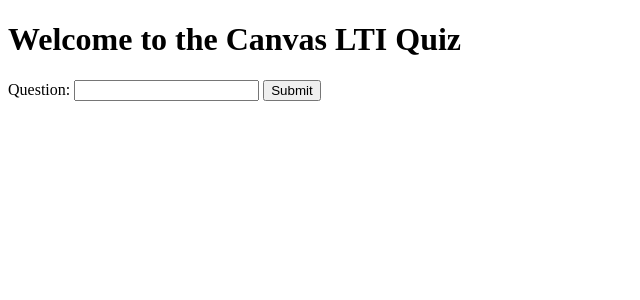
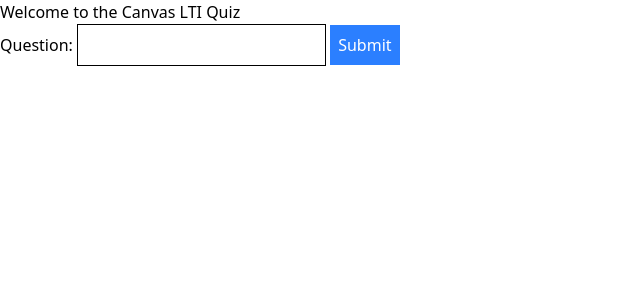
Before and after one commit to DIIZZYFPS/CanvasLTI-Quiz, a Flask app: page / in a window 1280 px wide. Shown: the top 300 px of the page, without its empty margins (0-640 px from the left). Run offline with Flask 3, Linux system fonts and the light colour scheme.

Commit message:
Add Tailwind CSS integration and update styles
Integrated Tailwind CSS by adding configuration to package.json, updating .gitignore for Node dependencies, and importing Tailwind in style.css. Added compiled output.css and updated index.html to use Tailwind classes for improved styling.

```diff
--- /dev/null
+++ b/app/static/css/output.css
@@ -0,0 +1,229 @@
+/*! tailwindcss v4.1.12 | MIT License | https://tailwindcss.com */
+@layer properties;
+@layer theme, base, components, utilities;
+@layer theme {
+  :root, :host {
+    --font-sans: ui-sans-serif, system-ui, sans-serif, "Apple Color Emoji",
+      "Segoe UI Emoji", "Segoe UI Symbol", "Noto Color Emoji";
+    --font-mono: ui-monospace, SFMono-Regular, Menlo, Monaco, Consolas, "Liberation Mono",
+      "Courier New", monospace;
+    --color-blue-500: oklch(62.3% 0.214 259.815);
+    --color-white: #fff;
+    --spacing: 0.25rem;
+    --default-font-family: var(--font-sans);
+    --default-mono-font-family: var(--font-mono);
+  }
+}
+@layer base {
+  *, ::after, ::before, ::backdrop, ::file-selector-button {
+    box-sizing: border-box;
+    margin: 0;
+    padding: 0;
+    border: 0 solid;
+  }
+  html, :host {
+    line-height: 1.5;
+    -webkit-text-size-adjust: 100%;
+    tab-size: 4;
+    font-family: var(--default-font-family, ui-sans-serif, system-ui, sans-serif, "Apple Color Emoji", "Segoe UI Emoji", "Segoe UI Symbol", "Noto Color Emoji");
+    font-feature-settings: var(--default-font-feature-settings, normal);
+    font-variation-settings: var(--default-font-variation-settings, normal);
+    -webkit-tap-highlight-color: transparent;
+  }
+  hr {
+    height: 0;
+    color: inherit;
+    border-top-width: 1px;
+  }
+  abbr:where([title]) {
+    -webkit-text-decoration: underline dotted;
+    text-decoration: underline dotted;
+  }
+  h1, h2, h3, h4, h5, h6 {
+    font-size: inherit;
+    font-weight: inherit;
+  }
+  a {
+    color: inherit;
+    -webkit-text-decoration: inherit;
+    text-decoration: inherit;
+  }
+  b, strong {
+    font-weight: bolder;
+  }
+  code, kbd, samp, pre {
+    font-family: var(--default-mono-font-family, ui-monospace, SFMono-Regular, Menlo, Monaco, Consolas, "Liberation Mono", "Courier New", monospace);
+    font-feature-settings: var(--default-mono-font-feature-settings, normal);
+    font-variation-settings: var(--default-mono-font-variation-settings, normal);
+    font-size: 1em;
+  }
+  small {
+    font-size: 80%;
+  }
+  sub, sup {
+    font-size: 75%;
+    line-height: 0;
+    position: relative;
+    vertical-align: baseline;
+  }
+  sub {
+    bottom: -0.25em;
+  }
+  sup {
+    top: -0.5em;
+  }
+  table {
+    text-indent: 0;
+    border-color: inherit;
+    border-collapse: collapse;
+  }
+  :-moz-focusring {
+    outline: auto;
+  }
+  progress {
+    vertical-align: baseline;
+  }
+  summary {
+    display: list-item;
+  }
+  ol, ul, menu {
+    list-style: none;
+  }
+  img, svg, video, canvas, audio, iframe, embed, object {
+    display: block;
+    vertical-align: middle;
+  }
+  img, video {
+    max-width: 100%;
+    height: auto;
+  }
+  button, input, select, optgroup, textarea, ::file-selector-button {
+    font: inherit;
+    font-feature-settings: inherit;
+    font-variation-settings: inherit;
+    letter-spacing: inherit;
+    color: inherit;
+    border-radius: 0;
+    background-color: transparent;
+    opacity: 1;
+  }
+  :where(select:is([multiple], [size])) optgroup {
+    font-weight: bolder;
+  }
+  :where(select:is([multiple], [size])) optgroup option {
+    padding-inline-start: 20px;
+  }
+  ::file-selector-button {
+    margin-inline-end: 4px;
+  }
+  ::placeholder {
+    opacity: 1;
+  }
+  @supports (not (-webkit-appearance: -apple-pay-button))  or (contain-intrinsic-size: 1px) {
+    ::placeholder {
+      color: currentcolor;
+      @supports (color: color-mix(in lab, red, red)) {
+        color: color-mix(in oklab, currentcolor 50%, transparent);
+      }
+    }
+  }
+  textarea {
+    resize: vertical;
+  }
+  ::-webkit-search-decoration {
+    -webkit-appearance: none;
+  }
+  ::-webkit-date-and-time-value {
+    min-height: 1lh;
+    text-align: inherit;
+  }
+  ::-webkit-datetime-edit {
+    display: inline-flex;
+  }
+  ::-webkit-datetime-edit-fields-wrapper {
+    padding: 0;
+  }
+  ::-webkit-datetime-edit, ::-webkit-datetime-edit-year-field, ::-webkit-datetime-edit-month-field, ::-webkit-datetime-edit-day-field, ::-webkit-datetime-edit-hour-field, ::-webkit-datetime-edit-minute-field, ::-webkit-datetime-edit-second-field, ::-webkit-datetime-edit-millisecond-field, ::-webkit-datetime-edit-meridiem-field {
+    padding-block: 0;
+  }
+  ::-webkit-calendar-picker-indicator {
+    line-height: 1;
+  }
+  :-moz-ui-invalid {
+    box-shadow: none;
+  }
+  button, input:where([type="button"], [type="reset"], [type="submit"]), ::file-selector-button {
+    appearance: button;
+  }
+  ::-webkit-inner-spin-button, ::-webkit-outer-spin-button {
+    height: auto;
+  }
+  [hidden]:where(:not([hidden="until-found"])) {
+    display: none !important;
+  }
+}
+@layer utilities {
+  .static {
+    position: static;
+  }
+  .table {
+    display: table;
+  }
+  .border-collapse {
+    border-collapse: collapse;
+  }
+  .resize {
+    resize: both;
+  }
+  .space-y-4 {
+    :where(& > :not(:last-child)) {
+      --tw-space-y-reverse: 0;
+      margin-block-start: calc(calc(var(--spacing) * 4) * var(--tw-space-y-reverse));
+      margin-block-end: calc(calc(var(--spacing) * 4) * calc(1 - var(--tw-space-y-reverse)));
+    }
+  }
+  .border {
+    border-style: var(--tw-border-style);
+    border-width: 1px;
+  }
+  .bg-blue-500 {
+    background-color: var(--color-blue-500);
+  }
+  .p-2 {
+    padding: calc(var(--spacing) * 2);
+  }
+  .text-white {
+    color: var(--color-white);
+  }
+  .underline {
+    text-decoration-line: underline;
+  }
+  .outline {
+    outline-style: var(--tw-outline-style);
+    outline-width: 1px;
+  }
+}
+@property --tw-space-y-reverse {
+  syntax: "*";
+  inherits: false;
+  initial-value: 0;
+}
+@property --tw-border-style {
+  syntax: "*";
+  inherits: false;
+  initial-value: solid;
+}
+@property --tw-outline-style {
+  syntax: "*";
+  inherits: false;
+  initial-value: solid;
+}
+@layer properties {
+  @supports ((-webkit-hyphens: none) and (not (margin-trim: inline))) or ((-moz-orient: inline) and (not (color:rgb(from red r g b)))) {
+    *, ::before, ::after, ::backdrop {
+      --tw-space-y-reverse: 0;
+      --tw-border-style: solid;
+      --tw-outline-style: solid;
+    }
+  }
+}
--- a/app/static/css/style.css
+++ b/app/static/css/style.css
@@ -0,0 +1 @@
+@import "tailwindcss";
--- a/app/templates/index.html
+++ b/app/templates/index.html
@@ -3,14 +3,15 @@
 <head>
     <meta charset="UTF-8">
     <meta name="viewport" content="width=device-width, initial-scale=1.0">
+    <link rel="stylesheet" href="{{ url_for('static', filename='css/output.css') }}">
     <title>Canvas LTI Quiz</title>
 </head>
 <body>
     <h1>Welcome to the Canvas LTI Quiz</h1>
-    <form action="/submit" method="post">
+    <form action="/submit" method="post" class="space-y-4">
         <label for="question">Question:</label>
-        <input type="text" id="question" name="question" required>
-        <button type="submit">Submit</button>
+        <input type="text" id="question" name="question" required class="border p-2">
+        <button type="submit" class="bg-blue-500 text-white p-2">Submit</button>
     </form>
 </body>
 </html>
--- /dev/null
+++ b/package.json
@@ -0,0 +1,6 @@
+{
+  "dependencies": {
+    "@tailwindcss/cli": "^4.1.12",
+    "tailwindcss": "^4.1.12"
+  }
+}
```
Also changed, not shown: 1 other file.
